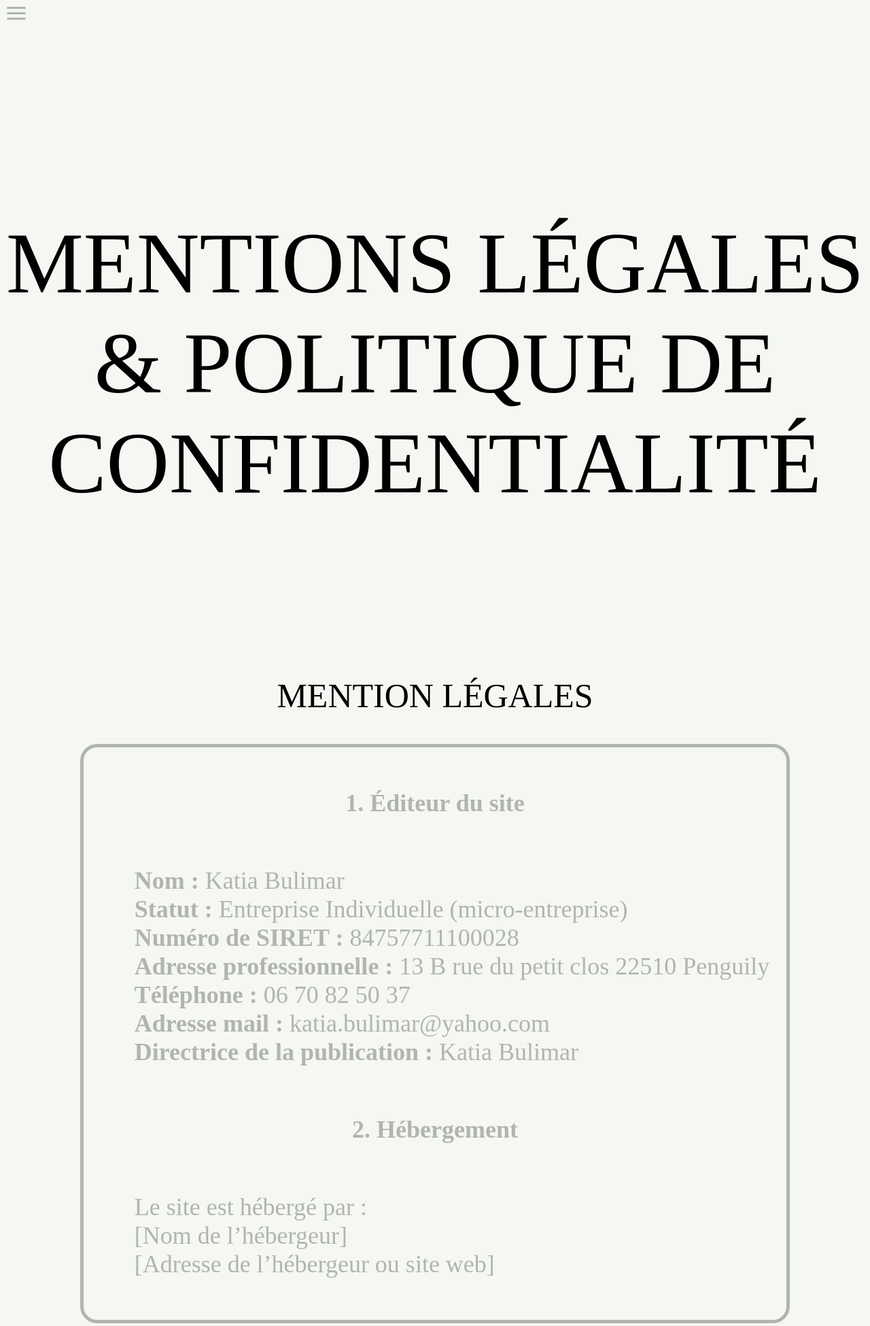
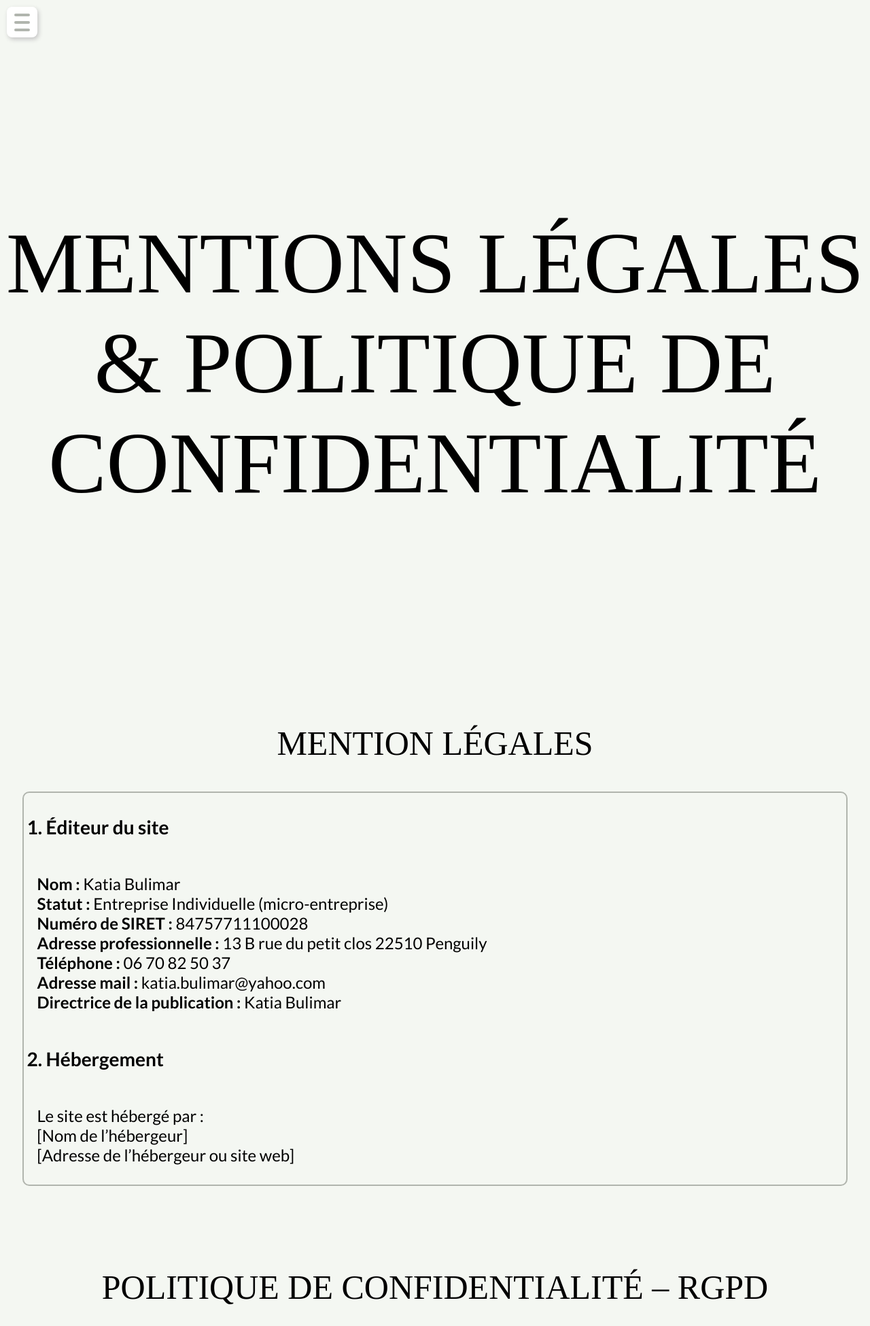
Before and after one commit to RxlBaptiste/SiteKatia, a PHP site: page /pages/RGPD.html in a window 1280 px wide. Shown: the top 1950 px of the page at 68% size. Run offline with PHP 8.4, Linux system fonts and the light colour scheme; some web fonts are replaced.

Commit message:
Change CSS tablet

```diff
--- a/index.html
+++ b/index.html
@@ -74,7 +74,7 @@
     <!-- Présentation -->
     <section class="presentation container" id="presentation">
       <h2 class="title_presentation castoro-titling-regular">PRÉSENTATION</h2>
-      <span class="subtitle_presentation lato-regular-italic">Mon travail d'artiste consiste à montrer aux femmes la beauté en elles qui a toujours existé mais qu'elles n'ont jamais remarqué</span>
+      <span class="subtitle_presentation lato-regular-italic">Mon travail d'artiste consiste à montrer aux femmes la beauté en elles qui a toujours existé mais qu'elles n'ont jamais remarqué.</span>
 
       <div class="cols">
         <img src="assets/photos/profil.jpeg" class="portrait">
--- a/pages/RGPD.html
+++ b/pages/RGPD.html
@@ -50,12 +50,12 @@
       </section>
 
       <!-- Mentions légales -->
-      <section class="legal">
+      <section class="legal legal_landscape">
         <h2 class="section-title castoro-titling-regular">MENTION LÉGALES</h2>
 
-        <article class="legal-box lora">
+        <article class="legal-box lato-regular">
           <h3 class="h3-mentions">1. Éditeur du site</h3>
-          <p class="lora text-legal">
+          <p class="lato-regular text-legal">
             <strong>Nom :</strong> Katia Bulimar<br />
             <strong>Statut :</strong> Entreprise Individuelle
             (micro-entreprise)<br />
@@ -68,7 +68,7 @@
           </p>
 
           <h3 class="h3-mentions">2. Hébergement</h3>
-          <p class="lora text-legal">
+          <p class="lato-regular text-legal">
             Le site est hébergé par :<br />
             [Nom de l’hébergeur]<br />
             [Adresse de l’hébergeur ou site web]
@@ -82,9 +82,9 @@
           POLITIQUE DE CONFIDENTIALITÉ – RGPD
         </h2>
 
-        <article class="legal-box rgpd lora">
+        <article class="legal-box rgpd lato-regular">
           <h3 class="h3-mentions">1. Collecte des données personnelles</h3>
-          <p class="lora text-legal">
+          <p class="lato-regular text-legal">
             Ce site ne collecte aucune donnée personnelle via formulaire ou
             inscription. Les visiteurs ne sont pas suivis ni enregistrés par le
             site. Cependant, si vous contactez la prestataire par email, vos
@@ -100,7 +100,7 @@
           </p>
 
           <h3 class="h3-mentions">2. Contenus intégrés (YouTube)</h3>
-          <p class="lora text-legal">
+          <p class="lato-regular text-legal">
             Certaines pages intègrent des vidéos hébergées sur YouTube. Ces
             vidéos peuvent déposer des cookies tiers (Google/YouTube),
             susceptibles de collecter des données telles que votre adresse IP ou
@@ -110,14 +110,14 @@
           </p>
 
           <h3 class="h3-mentions">3. Cookies</h3>
-          <p class="lora text-legal">
+          <p class="lato-regular text-legal">
             Le site ne dépose aucun cookie de suivi interne. Un bandeau
             d'information vous alerte de la présence éventuelle de contenus
             embarqués pouvant utiliser des cookies (YouTube).
           </p>
 
           <h3 class="h3-mentions">4. Vos droits</h3>
-          <p class="lora text-legal">
+          <p class="lato-regular text-legal">
             Conformément au Règlement Général sur la Protection des Données
             (RGPD), vous disposez d’un droit d'accès, de rectification, de
             suppression ou d'opposition concernant vos données personnelles.
--- a/style.css
+++ b/style.css
@@ -286,20 +286,26 @@
     top: 10px;
     left: 10px;
     z-index: 1100;
-    width: 28px;
-    height: 24px;
+    width: 45px;
+    height: 45px;
     display: inline-flex;
+    justify-content: center;
+    align-items: center;
     flex-direction: column;
-    gap: 5px;
+    gap: 7px;
     background: transparent;
     border: 0;
-    padding: 0;
+    padding: 9px 7px;
     cursor: pointer;
+
+    background-color: white;
+    box-shadow: 2px 3px 6px rgba(197, 197, 197, 100);
+    border-radius: 8px;
   }
   .burger span {
     display: block;
-    height: 3px;
-    width: 100%;
+    height: 4px;
+    width: 75%;
     background: var(--colorB);
     border-radius: 2px;
   }
@@ -517,6 +523,7 @@
   display: flex;
   justify-content: center;
   margin-bottom: 120px;
+  text-align: center;
 }
 .cols {
   display: grid;
@@ -567,7 +574,7 @@
   }
 
   .portrait {
-    height: 350px;
+    height: auto;
     width: 95%;
     margin: 0;
     margin-bottom: 30px;
@@ -575,10 +582,10 @@
     border: 2px solid var(--colorB);
   }
   .pres-text {
-    width: 100%;
+    width: auto;
     font-size: 20px;
-    text-align: justify;
-    margin: 0 0 0 0;
+    text-align: center;
+    margin: 0;
     height: auto;
   }
 }
@@ -770,6 +777,19 @@
 }
 
 /* =========================
+   TABLETTE(601px - 1024px)
+   ========================= */
+@media (min-width: 601px) and (max-width: 1500px) and (orientation: portrait) {
+  .subtitleArticle {
+    font-size: 28px;
+  }
+}
+@media (min-width: 601px) and (max-width: 1500px) {
+  .services {
+    margin: 0;
+  }
+}
+/* =========================
    MOBILE (<= 600px)
    ========================= */
 @media (max-width: 600px) {
@@ -781,9 +801,6 @@
   }
   .subtitleArticle {
     font-size: 14px;
-  }
-  .services {
-    margin: 0;
   }
 }
 /*AVIS*/
@@ -998,6 +1015,9 @@
    TABLETTE(601px - 1024px)
    ========================= */
 @media (min-width: 601px) and (max-width: 1500px) {
+  .tarifs {
+    margin: 0 100px;
+  }
   .tarifs-grid {
     row-gap: 32px; /* espace entre les deux colonnes devenues lignes */
   }
@@ -1031,6 +1051,9 @@
   }
 }
 @media (min-width: 601px) and (max-width: 1500px) and (orientation: portrait) {
+  .bloc-visuel {
+    height: auto;
+  }
   .tarifs-grid {
     grid-template-columns: 1fr;
     row-gap: 32px; /* espace entre les deux colonnes devenues lignes */
@@ -1071,6 +1094,7 @@
   .tarifs {
     background-color: var(--colorB);
     margin: 0;
+    height: auto;
   }
 
   /* La grille principale des deux colonnes devient une seule colonne */
@@ -1494,9 +1518,32 @@
 /* =========================
    TABLETTE(601px - 1024px)
    ========================= */
+@media (min-width: 601px) and (max-width: 1500px) and (orientation: landscape) {
+  .legal_landscape {
+    margin-top: 25em;
+  }
+}
 @media (min-width: 601px) and (max-width: 1500px) {
-  .legal {
-    margin-top: 80px;
+  .page-title {
+    padding-bottom: 100px;
+  }
+  .section-title {
+    text-align: center;
+  }
+
+  .legal-box {
+    border: 2px solid var(--colorB);
+    border-radius: 10px;
+    width: 95%;
+    padding: 5px;
+  }
+  .h3-mentions {
+    font-size: 28px;
+    text-align: start;
+  }
+  .text-legal {
+    font-size: 24px;
+    padding-left: 15px;
   }
 }
 /* =========================
```
Lines whose indentation alone changed are shown as unchanged.
